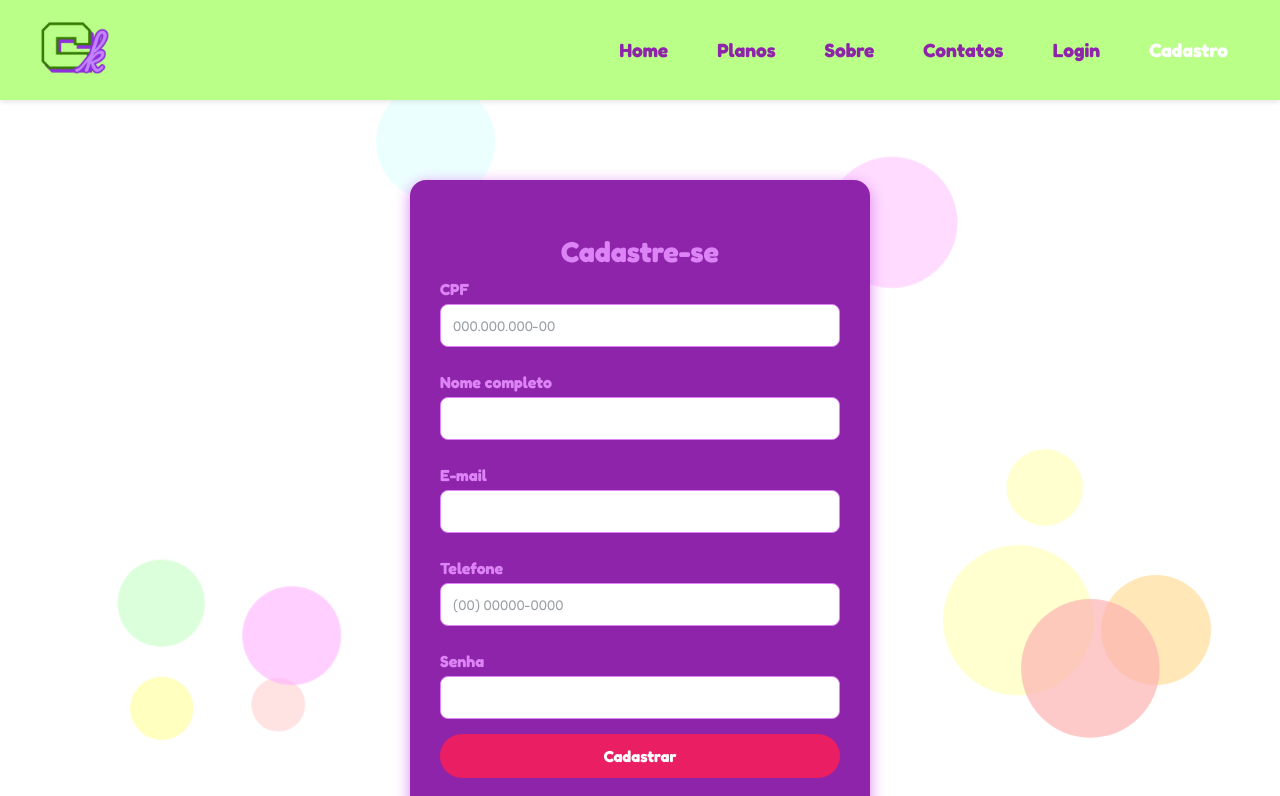
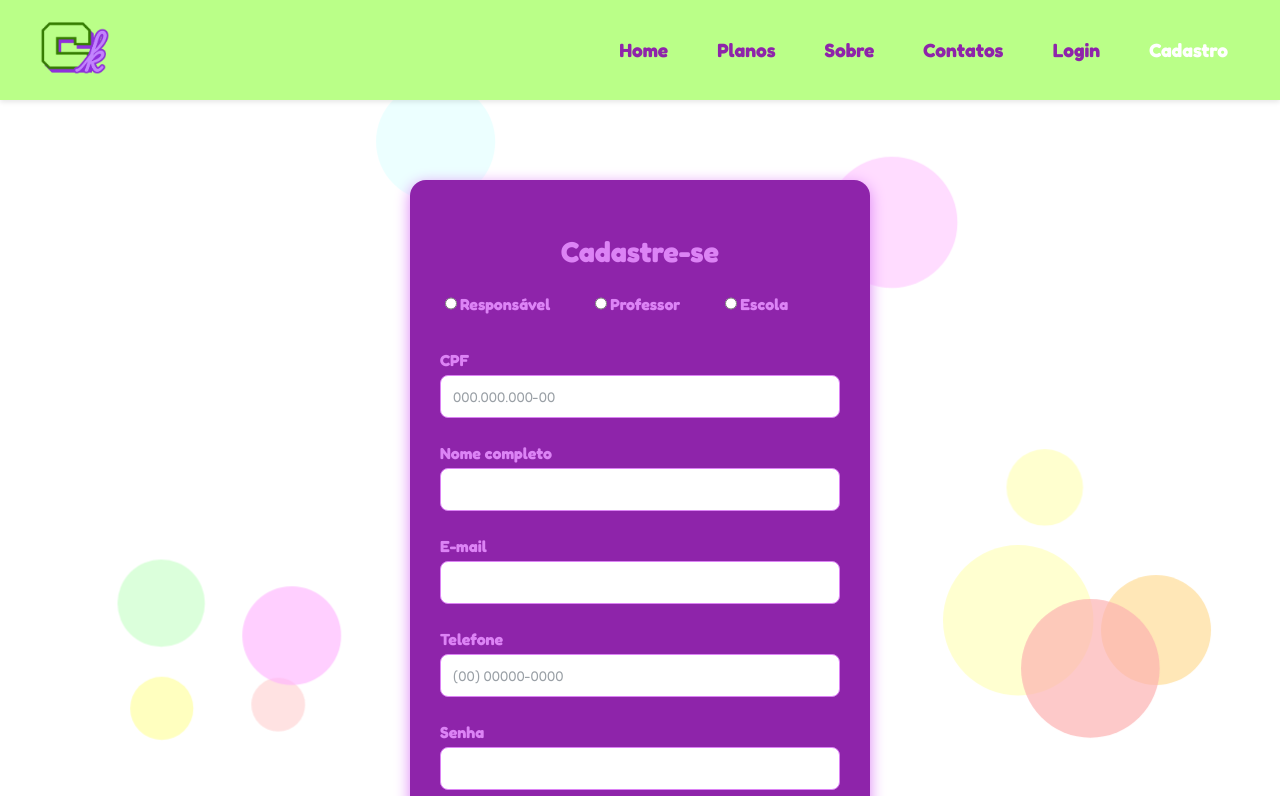
Before and after one commit to raphaelaluvi/TccCriaFront, a React (Vite) app: page /cadastro in a window 1280 px wide. Shown: the top 796 px of the page. Built offline with nearby package versions, Linux system fonts and the light colour scheme.

Commit message:
cadastro campos para inserir profs e escola

```diff
--- a/src/components/FormEntrar/FormEntrar.jsx
+++ b/src/components/FormEntrar/FormEntrar.jsx
@@ -22,6 +22,27 @@ export default function FormEntrar({ title, campos, textoBotao, links, onSubmit
           {campos.map((campo) => (
             <div key={campo.id}>
               <label htmlFor={campo.id}>{campo.label}</label>
+
+              {campo.type === "radio-group" ? (
+                <div className={styles.radioGroup}>
+                  <label className={styles.radioLabel}>{campo.label}</label>
+
+                  <div className={styles.radioOptions}>
+                    {campo.options.map((opt) => (
+                      <label key={opt.value} className={styles.radioItem}>
+                        <input
+                          type="radio"
+                          name={campo.name}
+                          value={opt.value}
+                          required={campo.required}
+                          onChange={campo.onChange}
+                        />
+                        <span>{opt.label}</span>
+                      </label>
+                    ))}
+                  </div>
+                </div>
+              ) : (
                 <input
                   type={campo.type}
                   id={campo.id}
@@ -34,6 +55,7 @@ export default function FormEntrar({ title, campos, textoBotao, links, onSubmit
                   pattern={campo.pattern}
                   onInput={campo.onInput}
                 />
+              )}
             </div>
           ))}
 
--- a/src/components/FormEntrar/FormEntrar.module.css
+++ b/src/components/FormEntrar/FormEntrar.module.css
@@ -100,3 +100,49 @@
   75%  { transform: translateY(-20px) translateX(5px) scale(1.05); }
   100% { transform: translateY(0) translateX(0) scale(1); }
 }
+
+.radioGroup {
+  margin: 15px 0 20px;
+  text-align: left;
+}
+
+.radioLabel {
+  font-weight: bold;
+  color: #dc83f5;
+  margin-bottom: 8px;
+  display: block;
+  font-size: 15px;
+}
+
+.radioOptions {
+  display: flex;
+  text-align: center;
+  flex-wrap: wrap;   /* permite quebrar linha */
+  gap: 10px 40px;    /* espaçamento horizontal e vertical */
+}
+
+.radioItem {
+  display: flex;
+  align-items: center;
+  gap: 8px;
+  cursor: pointer;
+  color: #fff;
+  font-weight: 500;
+}
+
+.radioItem input[type="radio"] {
+  width: 12px;
+  accent-color: #E91E63;
+  cursor: pointer;
+}
+
+@media (max-width: 480px) {
+  .formulario {
+    padding: 20px;
+    margin: 40px 20px;  /* evita ficar colado na lateral */
+  }
+
+  .radioOptions {
+    gap: 8px 12px; /* diminui o gap em telas menores */
+  }
+}
--- a/src/pages/Cadastro.jsx
+++ b/src/pages/Cadastro.jsx
@@ -10,28 +10,120 @@ export default function Cadastro() {
     const [erro, setErro] = useState("");
     const [sucesso, setSucesso] = useState(false);
 
+    // NOVO: tipo de usuário
+    const [tipoUsuario, setTipoUsuario] = useState("responsavel");
+
     const maskCPF = (v) => {
         v = (v || "").replace(/\D/g, "").slice(0, 11);
-        if (v.length > 9) return `${v.slice(0,3)}.${v.slice(3,6)}.${v.slice(6,9)}-${v.slice(9)}`;
-        if (v.length > 6) return `${v.slice(0,3)}.${v.slice(3,6)}.${v.slice(6)}`;
-        if (v.length > 3) return `${v.slice(0,3)}.${v.slice(3)}`;
+        if (v.length > 9) return `${v.slice(0, 3)}.${v.slice(3, 6)}.${v.slice(6, 9)}-${v.slice(9)}`;
+        if (v.length > 6) return `${v.slice(0, 3)}.${v.slice(3, 6)}.${v.slice(6)}`;
+        if (v.length > 3) return `${v.slice(0, 3)}.${v.slice(3)}`;
         return v;
     };
 
     const maskTelefone = (v) => {
         v = (v || "").replace(/\D/g, "").slice(0, 11);
-        if (v.length > 6) return `(${v.slice(0,2)}) ${v.slice(2,7)}-${v.slice(7)}`;
-        if (v.length > 2) return `(${v.slice(0,2)}) ${v.slice(2)}`;
+        if (v.length > 6) return `(${v.slice(0, 2)}) ${v.slice(2, 7)}-${v.slice(7)}`;
+        if (v.length > 2) return `(${v.slice(0, 2)}) ${v.slice(2)}`;
         if (v.length > 0) return `(${v}`;
         return v;
     };
 
+    // CAMPOS DINÂMICOS
     const campos = [
-        { id: "cpf", name: "cpf", label: "CPF", type: "text", placeholder: "000.000.000-00", required: true, maxLength: 14, inputMode: "numeric", onInput: (e) => { e.target.value = maskCPF(e.target.value); } },
+        {
+            id: "tipoUsuario",
+            name: "tipoUsuario",
+            type: "radio-group",
+            required: true,
+            options: [
+                { value: "responsavel", label: "Responsável" },
+                { value: "professor", label: "Professor" },
+                { value: "escola", label: "Escola" },
+            ],
+            onChange: (e) => setTipoUsuario(e.target.value),
+        },
+
+        // RESPONSÁVEL + PROFESSOR
+        ...(tipoUsuario !== "escola"
+            ? [
+                  {
+                      id: "cpf",
+                      name: "cpf",
+                      label: "CPF",
+                      type: "text",
+                      placeholder: "000.000.000-00",
+                      required: true,
+                      maxLength: 14,
+                      inputMode: "numeric",
+                      onInput: (e) => { e.target.value = maskCPF(e.target.value); },
+                  },
                   { id: "nome", name: "nome", label: "Nome completo", type: "text", required: true },
                   { id: "email", name: "email", label: "E-mail", type: "email", required: true },
-        { id: "telefone", name: "telefone", label: "Telefone", type: "text", placeholder: "(00) 00000-0000", required: true, maxLength: 15, inputMode: "numeric", onInput: (e) => { e.target.value = maskTelefone(e.target.value); } },
-        { id: "senha", name: "senha", label: "Senha", type: "password", required: true },
+                  {
+                      id: "telefone",
+                      name: "telefone",
+                      label: "Telefone",
+                      type: "text",
+                      placeholder: "(00) 00000-0000",
+                      required: true,
+                      maxLength: 15,
+                      inputMode: "numeric",
+                      onInput: (e) => { e.target.value = maskTelefone(e.target.value); },
+                  },
+
+                  // CAMPOS EXTRAS PARA PROFESSOR
+                  ...(tipoUsuario === "professor"
+                      ? [
+                            { id: "escola", name: "escola", label: "Escola", type: "text", required: true },
+                            { id: "turma", name: "turma", label: "Turma", type: "text", required: true },
+                        ]
+                      : []),
+              ]
+            : []),
+
+        // CAMPOS EXCLUSIVOS PARA ESCOLA
+        ...(tipoUsuario === "escola"
+            ? [
+                  {
+                      id: "nomeInstituicao",
+                      name: "nomeInstituicao",
+                      label: "Nome da instituição",
+                      type: "text",
+                      required: true
+                  },
+                  {
+                      id: "tipoInstituicao",
+                      name: "tipoInstituicao",
+                      type: "radio-group",
+                      required: true,
+                      options: [
+                          { value: "publica", label: "Pública" },
+                          { value: "privada", label: "Privada" }
+                      ]
+                  },
+                  {
+                      id: "telefone",
+                      name: "telefone",
+                      label: "Telefone",
+                      type: "text",
+                      required: true,
+                      maxLength: 15,
+                      inputMode: "numeric",
+                      onInput: (e) => { e.target.value = maskTelefone(e.target.value); },
+                  },
+                  { id: "email", name: "email", label: "E-mail", type: "email", required: true },
+              ]
+            : []),
+
+        // SENHA (sempre existe)
+        {
+            id: "senha",
+            name: "senha",
+            label: "Senha",
+            type: "password",
+            required: true
+        },
     ];
 
     const links = (
@@ -42,20 +134,66 @@ export default function Cadastro() {
         e.preventDefault();
         setErro("");
         setLoading(true);
+
         try {
             const f = e.currentTarget;
+            const senha = f.senha?.value;
+
+            if (!senha || senha.length < 6) {
+                throw new Error("A senha deve ter ao menos 6 caracteres");
+            }
+
+            // RESPONSÁVEL
+            if (tipoUsuario === "responsavel") {
                 const cpf = (f.cpf?.value || '').replace(/\D/g, '');
                 const nome = f.nome?.value?.trim();
                 const email = f.email?.value?.trim();
                 const telefone = (f.telefone?.value || '').replace(/\D/g, '');
-            const senha = f.senha?.value;
-
-            if (!cpf || cpf.length !== 11) throw new Error("CPF inválido");
-            if (!telefone || telefone.length !== 11) throw new Error("Telefone inválido");
-            if (!nome || !email || !senha) throw new Error("Preencha todos os campos");
-            if (senha.length < 6) throw new Error("A senha deve ter ao menos 6 caracteres");
 
                 await cadastrarResponsavel({ cpf, nome, email, telefone, senha });
+            }
+
+            // PROFESSOR
+            if (tipoUsuario === "professor") {
+                const cpf = (f.cpf?.value || '').replace(/\D/g, '');
+                const nome = f.nome?.value?.trim();
+                const email = f.email?.value?.trim();
+                const telefone = (f.telefone?.value || '').replace(/\D/g, '');
+                const escola = f.escola?.value?.trim();
+                const turma = f.turma?.value?.trim();
+
+                if (!escola || !turma)
+                    throw new Error("Preencha escola e turma");
+
+                await cadastrarResponsavel({
+                    tipo: "professor",
+                    cpf,
+                    nome,
+                    email,
+                    telefone,
+                    escola,
+                    turma,
+                    senha,
+                });
+            }
+
+            // ESCOLA
+            if (tipoUsuario === "escola") {
+                const nomeInstituicao = f.nomeInstituicao?.value?.trim();
+                const tipoInstituicao = f.tipoInstituicao?.value;
+                const telefone = (f.telefone?.value || '').replace(/\D/g, '');
+                const email = f.email?.value?.trim();
+
+                await cadastrarResponsavel({
+                    tipo: "escola",
+                    nomeInstituicao,
+                    tipoInstituicao,
+                    telefone,
+                    email,
+                    senha,
+                });
+            }
+
             setSucesso(true);
         } catch (err) {
             const d = err?.response?.data;
@@ -75,8 +213,10 @@ export default function Cadastro() {
                 links={links}
                 onSubmit={handleSubmit}
             />
+
             {erro && <p style={{ color: 'red', marginTop: 12 }}>{erro}</p>}
             {loading && <p style={{ marginTop: 8 }}>Cadastrando...</p>}
+
             {sucesso && (
                 <Modal
                     title="Cadastro realizado!"
```
Lines whose indentation alone changed are shown as unchanged.
